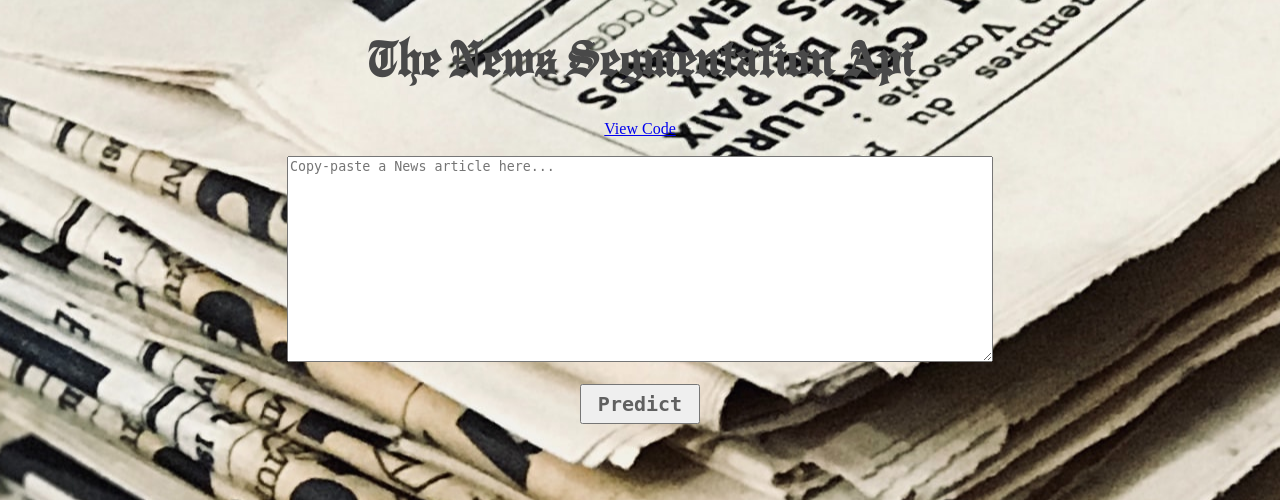
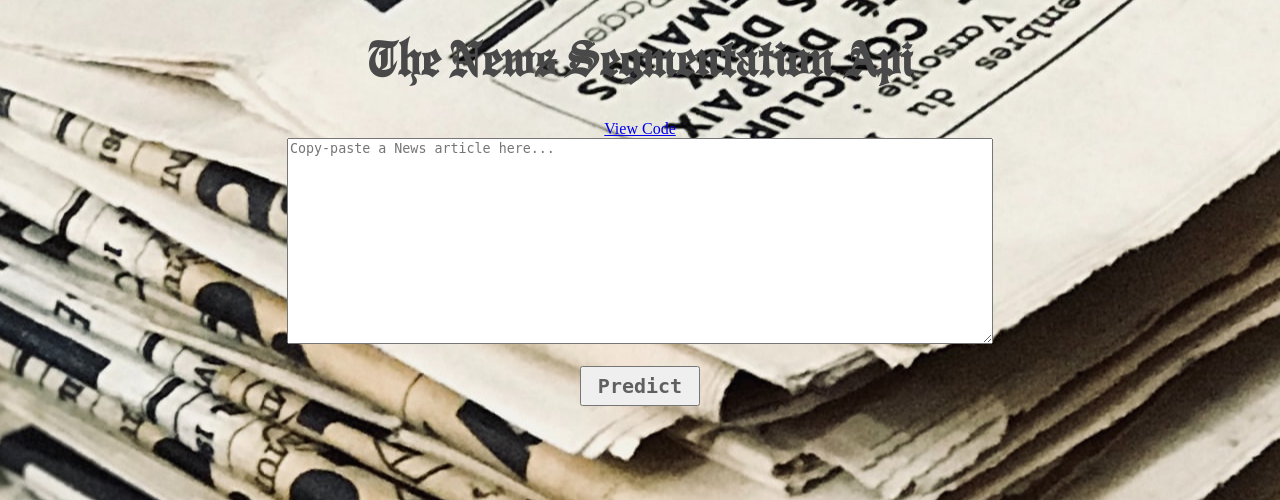
Before and after one commit to AnityaGan9urde/NEWS-Headline-Classifier-project, a Flask app: page / in a window 1280 px wide. Shown: the top 500 px of the page. Run offline with Flask 2, Linux system fonts and the light colour scheme; parts of the project's set-up code (start-up, migrations or seed data) failed here and were passed over.

Commit message:
Update index.html

```diff
--- a/templates/index.html
+++ b/templates/index.html
@@ -8,8 +8,8 @@
         <div>
             <form action="{{ url_for('predict')}}" method="post">
                 <div>
-                <center><h1 class="h1">The News Segmentation Api</h1></center>
-                <center><a href="https://github.com/AnityaGan9urde/NEWS-segmentation-project">View Code</a></center><br>
+                <center><h1>The News Segmentation Api</h1></center>
+                <center><a href="https://github.com/AnityaGan9urde/NEWS-segmentation-project">View Code</a></center>
                 <center><textarea name="article" class="textarea" placeholder="Copy-paste a News article here..." required></textarea><center>
                 </div><br>
                 <div><center><button type="submit" class="button button-shadow button-zoom"><b>Predict</b></button></center></div><br><br>
```
